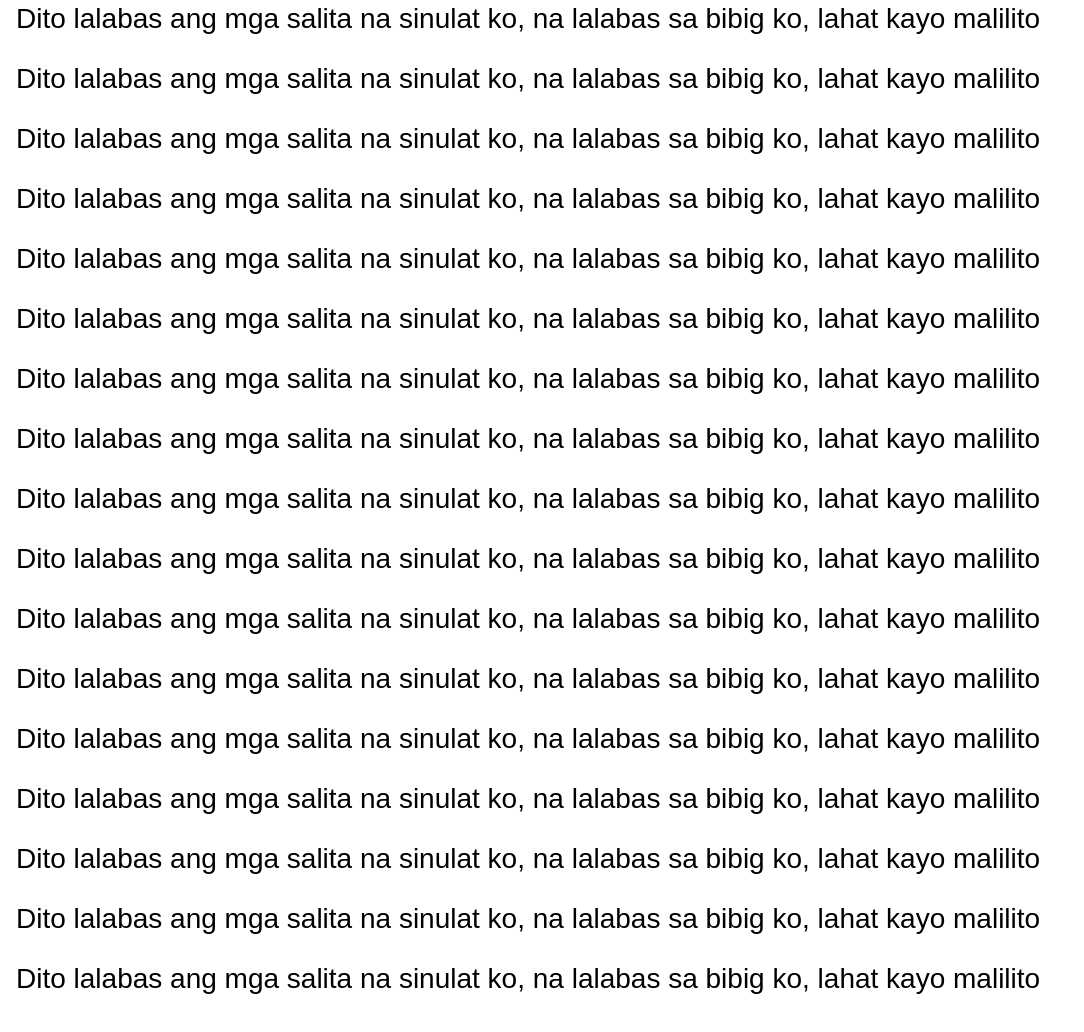
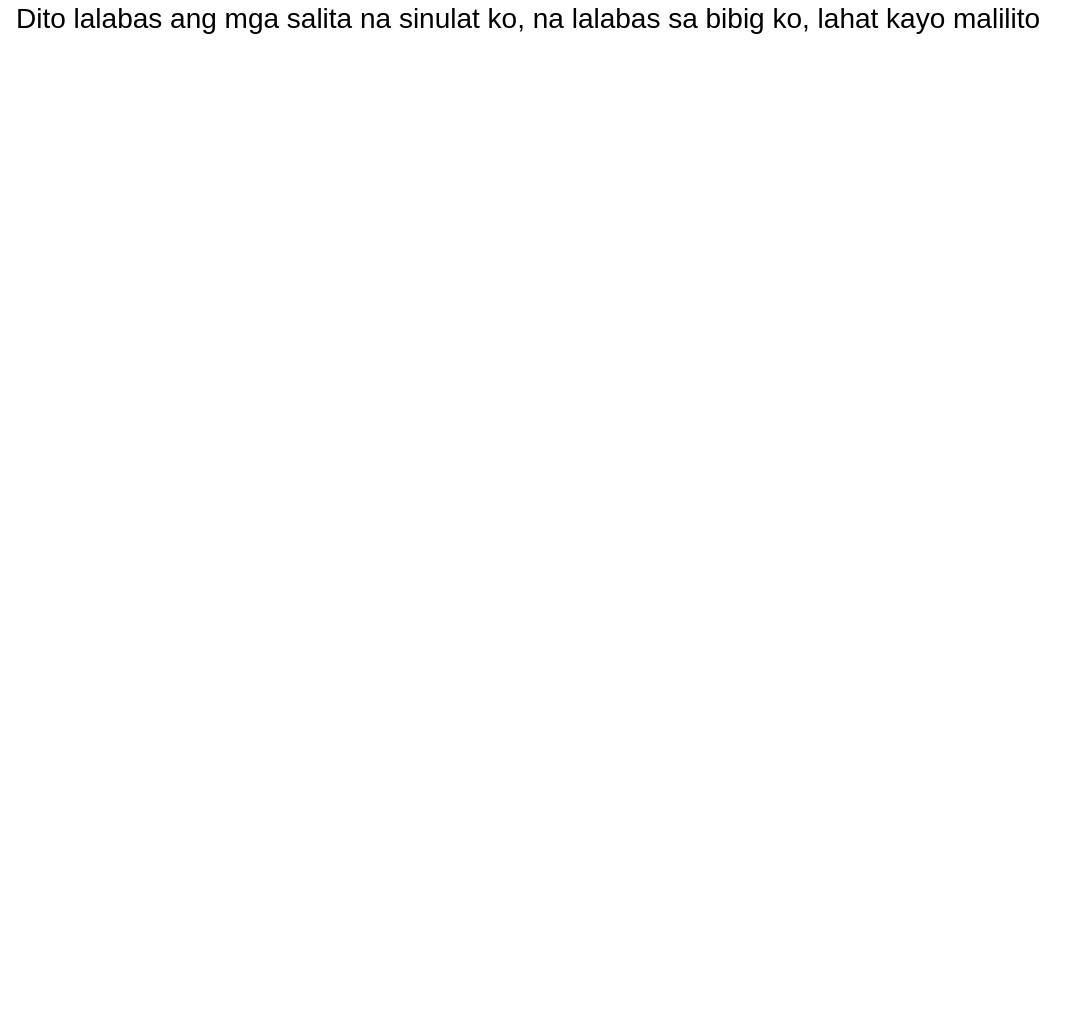
Before and after one commit to Maguayen2024/annasophianoche.github.io, a plain HTML site: page index.html in a window 1280 px wide. Shown: the part 494-1526 px from the top of the page, without its empty margins (0-1084 px from the left). After the commit the page ends 800 px from the top, so only its background shows below. Drawn offline with Linux system fonts and the light colour scheme.

Commit message:
Update index.html

```diff
--- a/index.html
+++ b/index.html
@@ -71,22 +71,7 @@ body {
 <div class="content">
     <h3>Sticky Navigation Example</h3>
     <p>Dito lalabas ang mga salita na sinulat ko, na lalabas sa bibig ko, lahat kayo malilito</p>
-    <p>Dito lalabas ang mga salita na sinulat ko, na lalabas sa bibig ko, lahat kayo malilito</p>
-    <p>Dito lalabas ang mga salita na sinulat ko, na lalabas sa bibig ko, lahat kayo malilito</p>
-    <p>Dito lalabas ang mga salita na sinulat ko, na lalabas sa bibig ko, lahat kayo malilito</p>
-    <p>Dito lalabas ang mga salita na sinulat ko, na lalabas sa bibig ko, lahat kayo malilito</p>
-    <p>Dito lalabas ang mga salita na sinulat ko, na lalabas sa bibig ko, lahat kayo malilito</p>
-    <p>Dito lalabas ang mga salita na sinulat ko, na lalabas sa bibig ko, lahat kayo malilito</p>
-    <p>Dito lalabas ang mga salita na sinulat ko, na lalabas sa bibig ko, lahat kayo malilito</p>
-    <p>Dito lalabas ang mga salita na sinulat ko, na lalabas sa bibig ko, lahat kayo malilito</p>
-    <p>Dito lalabas ang mga salita na sinulat ko, na lalabas sa bibig ko, lahat kayo malilito</p>
-    <p>Dito lalabas ang mga salita na sinulat ko, na lalabas sa bibig ko, lahat kayo malilito</p>
-    <p>Dito lalabas ang mga salita na sinulat ko, na lalabas sa bibig ko, lahat kayo malilito</p>
-    <p>Dito lalabas ang mga salita na sinulat ko, na lalabas sa bibig ko, lahat kayo malilito</p>
-    <p>Dito lalabas ang mga salita na sinulat ko, na lalabas sa bibig ko, lahat kayo malilito</p>
-    <p>Dito lalabas ang mga salita na sinulat ko, na lalabas sa bibig ko, lahat kayo malilito</p>
-    <p>Dito lalabas ang mga salita na sinulat ko, na lalabas sa bibig ko, lahat kayo malilito</p>
-    <p>Dito lalabas ang mga salita na sinulat ko, na lalabas sa bibig ko, lahat kayo malilito</p>
+
 </div>
 
 </body>
```
